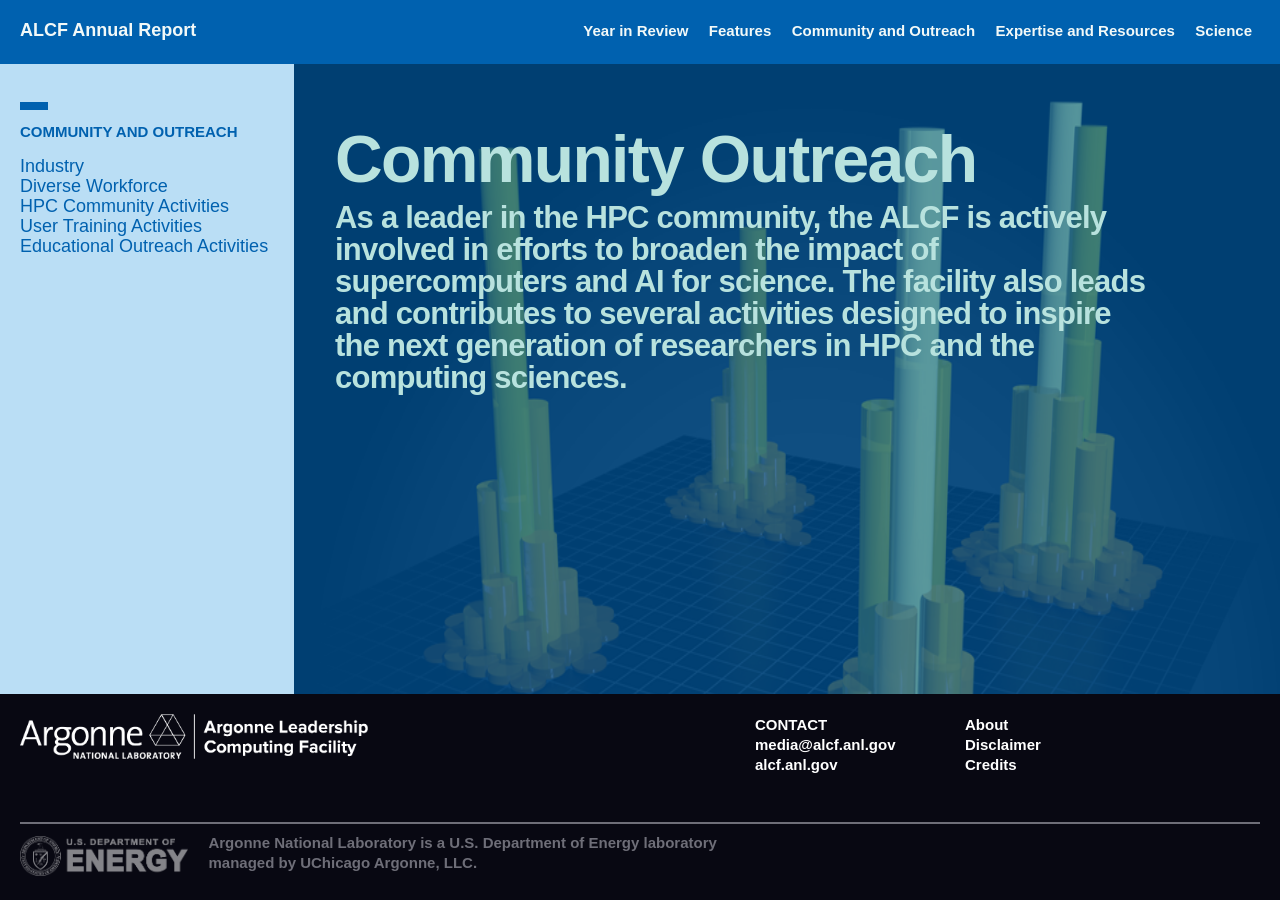
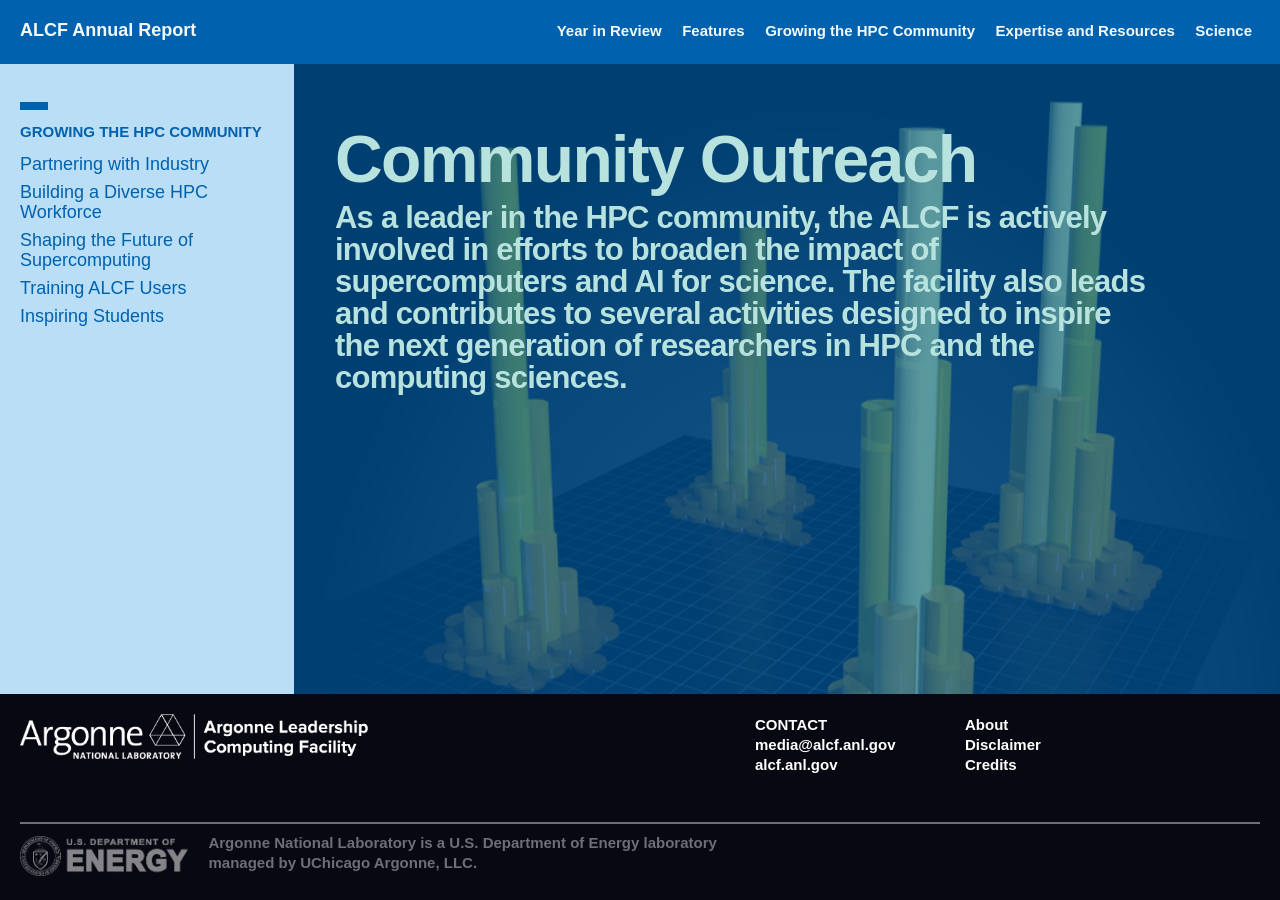
Before and after one commit to sbx-bnagle/ALCF-AR2022, a Jekyll site: the page built from 03_community/section-head.md, in a window 1280 px wide. Built offline with Jekyll 4.4.1, drawn with Linux system fonts in a browser that asks for light colours; some web fonts are replaced.

Commit message:
nav updates

```diff
--- a/_data/nav-config.yml
+++ b/_data/nav-config.yml
@@ -25,19 +25,19 @@
         url: /features/alcf-ai-testbed
       - page: Argonne-Led Team Wins Gordon Bell Special Prize for COVID-19 Research
         url: /features/gordon-bell-prize
-  - title: Community and Outreach
+  - title: Growing the HPC Community
     slug: community-and-outreach
     url: /community-and-outreach
     subfolderitems:
-      - page: Industry
+      - page: Partnering with Industry
         url: /community-and-outreach/industry
-      - page: Diverse Workforce
+      - page: Building a Diverse HPC Workforce
         url: /community-and-outreach/dei
-      - page: HPC Community Activities
+      - page: Shaping the Future of Supercomputing
         url: /community-and-outreach/hpc-community-activities
-      - page: User Training Activities
+      - page: Training ALCF Users
         url: /community-and-outreach/user-training-activities
-      - page: Educational Outreach Activities
+      - page: Inspiring Students
         url: /community-and-outreach/educational-outreach-activities
   - title: Expertise and Resources
     slug: expertise-and-resources
--- a/_sass/template/components/_component--sidenav.scss
+++ b/_sass/template/components/_component--sidenav.scss
@@ -46,6 +46,8 @@
 
 	li {
 		@include typestyle($sans-sm-reg);
+		@include stack(xxs);
+		line-height: bl(5);
 	}
 
 	a {
```
Also changed, not shown: 1 other file.
